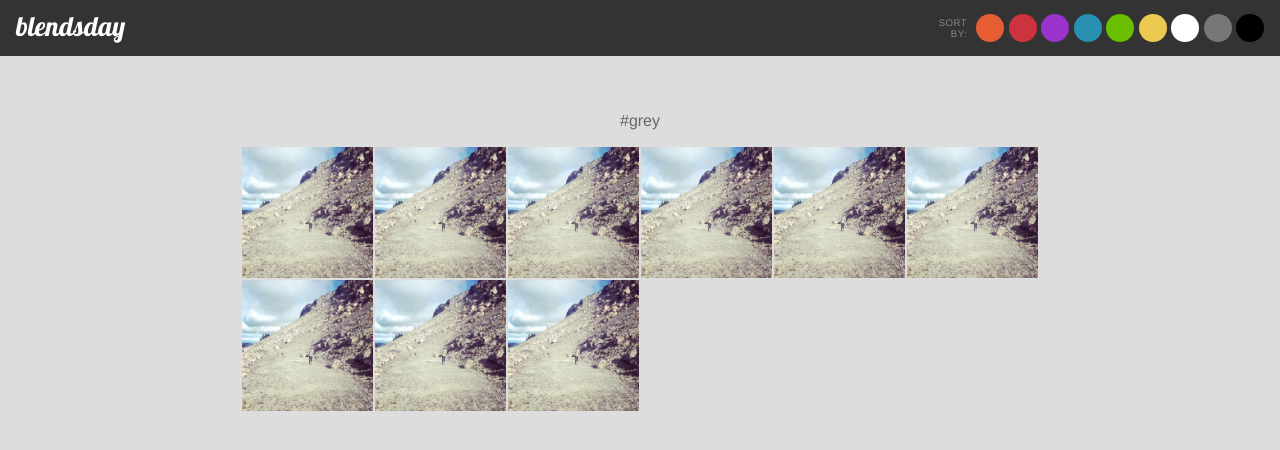
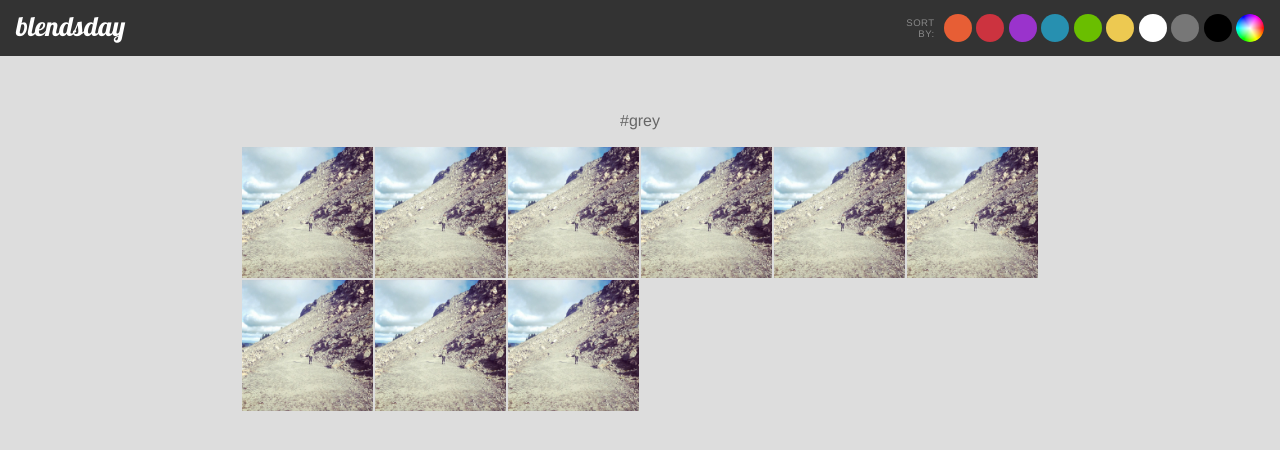
Before and after one commit to seanvinci/blendsday, a plain HTML site: page index.html in a window 1280 px wide. Drawn offline with Linux system fonts and the light colour scheme.

Commit message:
Added all colors button to nav. Temp UI.

```diff
--- a/css/style.css
+++ b/css/style.css
@@ -165,6 +165,10 @@ body {
 .color.white { background: #fff; }
 .color.grey { background: #777; }
 .color.black { background: #000; }
+.color.all {
+  background: url('../img/colorwheel.png') no-repeat;
+  background-size: 1.75em;
+}
 
 /* 360px */
 @media (min-width: 22.5em) {
--- a/index.html
+++ b/index.html
@@ -33,6 +33,7 @@
         <li><button class="color white" type="button"><span class="offscreen">White</span></button></li>
         <li><button class="color grey" type="button"><span class="offscreen">Grey</span></button></li>
         <li><button class="color black" type="button"><span class="offscreen">Black</span></button></li>
+        <li><button class="color all" type="button"><span class="offscreen">All colors</span></button></li>
       </ul>
     </nav>
   </header>
```
Also changed, not shown: img/colorwheel.png (added).
